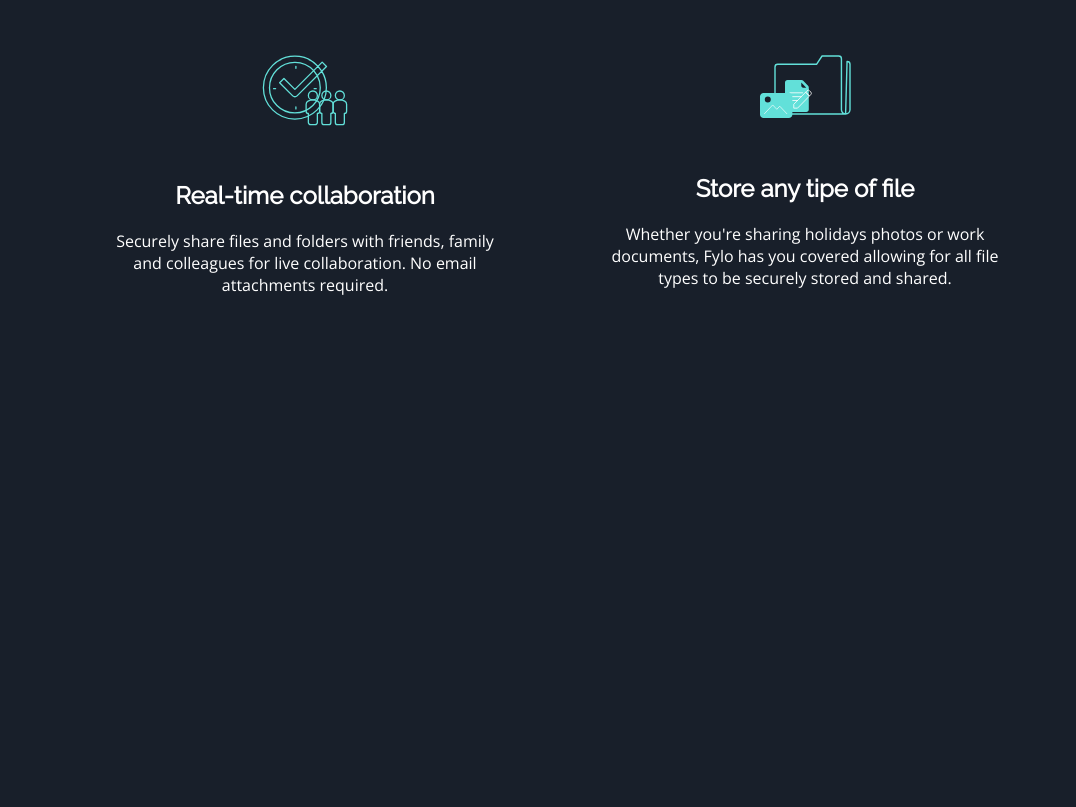
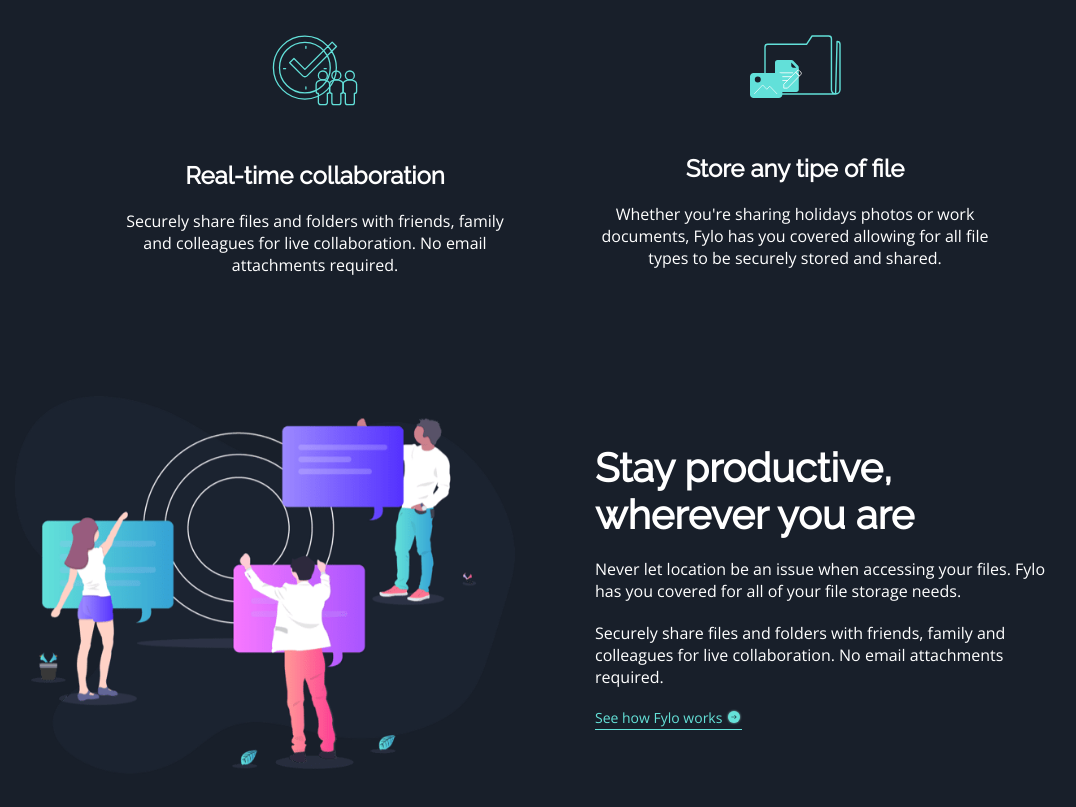
Before and after one commit to ssamusr/fylo-dark-theme, a website built with Vite: page index.html in a window 1280 px wide. Shown: the part 1465-2272 px from the top of the page, without its empty margins (85-1161 px from the left). Before the commit the page ends 1881 px from the top, so only its background shows below. Built offline with nearby package versions, Linux system fonts and the light colour scheme.

Commit message:
Finish description section

```diff
--- a/index.html
+++ b/index.html
@@ -53,6 +53,21 @@
         <p class="features-card__text">Whether you're sharing holidays photos or work documents, Fylo has you covered allowing for all file types to be securely stored and shared.</p>
       </div>
     </section>
+
+    <section class="description">
+      <div class="description__img-container">
+        <img src="./assets/images/illustration-stay-productive.png" alt="">
+      </div>
+      <div class="description__text-container">
+        <h2 class="description__title">Stay productive, wherever you are</h2>
+        <p class="description__text">Never let location be an issue when accessing your files. Fylo has you covered for all of your file storage needs.</p>
+        <p class="description__text">Securely share files and folders with friends, family and colleagues for live collaboration. No email attachments required.</p>
+        <a class="description__link" href="#">
+          <span>See how Fylo works </span>
+          <svg width="16" height="16" xmlns="http://www.w3.org/2000/svg" xmlns:xlink="http://www.w3.org/1999/xlink"><defs><circle id="b" cx="6" cy="6" r="6"/><filter x="-25%" y="-25%" width="150%" height="150%" filterUnits="objectBoundingBox" id="a"><feOffset in="SourceAlpha" result="shadowOffsetOuter1"/><feGaussianBlur stdDeviation="1" in="shadowOffsetOuter1" result="shadowBlurOuter1"/><feColorMatrix values="0 0 0 0 0.384313725 0 0 0 0 0.878431373 0 0 0 0 0.850980392 0 0 0 0.811141304 0" in="shadowBlurOuter1"/></filter></defs><g fill="none" fill-rule="evenodd"><g transform="translate(2 2)"><use fill="#000" filter="url(#a)" xlink:href="#b"/><use fill="currentColor" xlink:href="#b"/></g><path d="M8.582 6l-.363.35 1.452 1.4H5.333v.5h4.338L8.22 9.65l.363.35 2.074-2z" fill="#1B2330"/></g></svg>
+        </a>
+      </div>
+    </section>
   </main>
 
 </body>
--- a/style.css
+++ b/style.css
@@ -130,9 +130,9 @@ button:hover {
   display: grid;
   grid-template-columns: repeat(auto-fit, minmax(300px, 400px));
   justify-content: center;
-  gap: 10rem;
+  gap: 8rem;
   margin: 12rem 0;
-  padding: 0 6rem;
+  padding: 0 6em;
 }
 
 .features-card {text-align: center;}
@@ -143,3 +143,53 @@ button:hover {
 }
 
 .features-card__title {margin: 2rem}
+
+/* --- SECTION - DESCRIPTION --- */
+
+.description {
+  display: grid;
+  grid-template-columns: repeat(2, minmax(350px, 500px));
+  justify-content: center;
+  gap: 8rem;
+  padding: 0 6em;
+  margin: 12rem 0;
+}
+
+.description__img-container {max-height: 600px;}
+
+.description__img-container img {
+  width: 100%;
+  height: auto;
+  object-fit: contain;
+}
+
+.description__text-container {
+  display: flex;
+  flex-direction: column;
+  align-items: flex-start;
+  justify-content: center;
+  gap: 2rem;
+  max-width: 450px;
+  min-width: 400px;
+}
+
+.description__title {font-size: 4rem;}
+
+.description__link {
+  display: flex;
+  gap: 4px;
+  align-items: center;
+  border-bottom: 1px solid var(--cyan);
+  color: var(--cyan);
+  padding-bottom: 2px;
+  width: fit-content;
+}
+
+.description__link span {font-size: 1.4rem;}
+
+.description__link svg {vertical-align: center;}
+
+.description__link:hover {
+  border-bottom: 1px solid var(--white);
+  color: white;
+}
```
